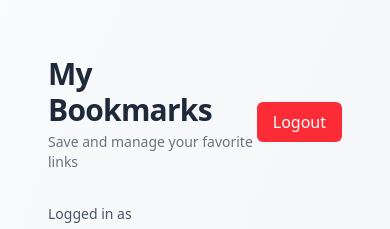
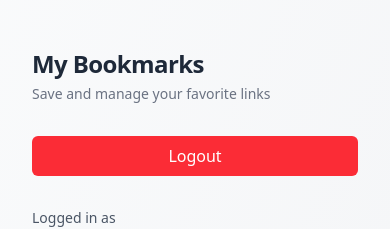
Before and after one commit to AmanMomin2207/smart-bookmark-app, a Next.js app: page /bookmarks in a window 390 px wide. Shown: the top 229 px of the page. Built offline with nearby package versions, Linux system fonts and the light colour scheme; no server answers; the database is empty.

Commit message:
Make Bookmarks Page Responsive

```diff
--- a/src/app/bookmarks/page.tsx
+++ b/src/app/bookmarks/page.tsx
@@ -9,10 +9,10 @@ export default async function BookmarksPage() {
   const bookmarks = await getUserBookmarks();
 
   return (
-    <main className="mx-auto max-w-2xl p-8">
-      <div className="mb-8 flex items-center justify-between">
+    <main className="mx-auto w-full max-w-4xl px-4 py-6 sm:px-6 sm:py-10">
+      <div className="mb-8 flex flex-col gap-4 sm:flex-row sm:items-center sm:justify-between">
         <div>
-          <h1 className="text-3xl font-bold tracking-tight">
+          <h1 className="text-2xl sm:text-3xl font-bold tracking-tight">
             My Bookmarks
           </h1>
           <p className="mt-1 text-sm text-gray-500">
@@ -21,6 +21,7 @@ export default async function BookmarksPage() {
         </div>
         <LogoutButton />
       </div>
+
 
       <p className="mb-6 text-sm text-gray-600">
         Logged in as {user?.email}
```
